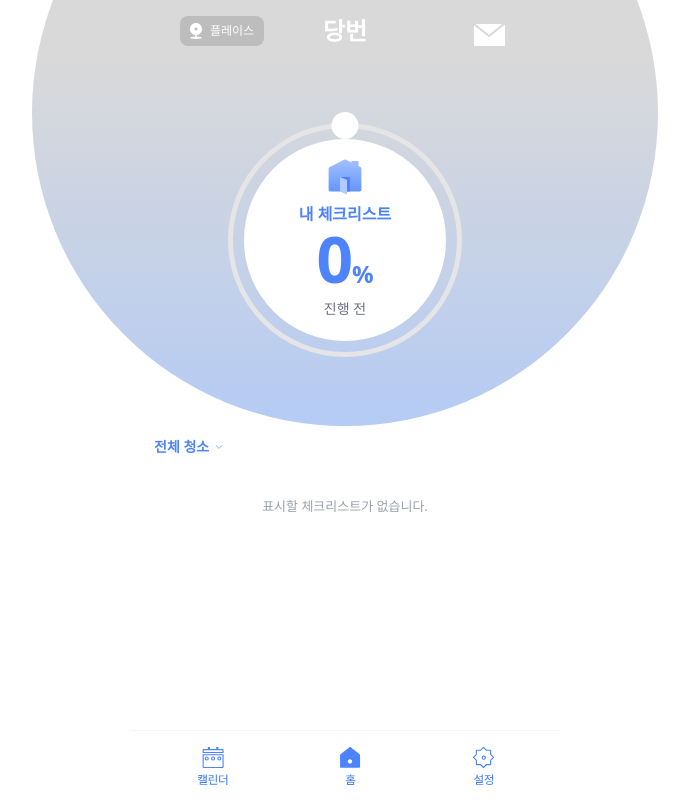
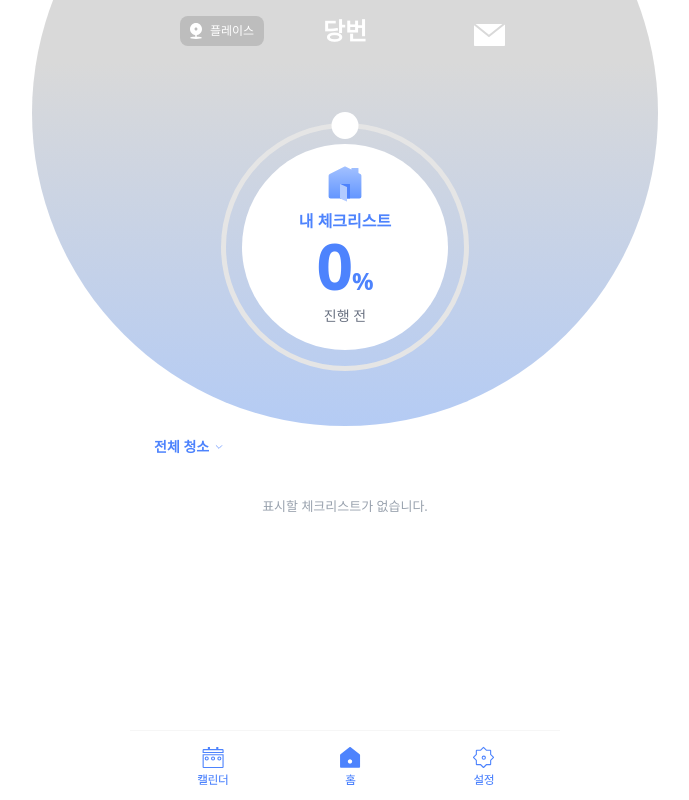
Before and after one commit to Dang-Bun/DANGBUN-frontend, a React (Vite) app: page /home/member in a window 1280 px wide. Shown: the whole page, without its empty margins (295-984 px from the left). Built offline with nearby package versions, Linux system fonts and the light colour scheme; sample sign-in values are in the browser's storage.

Commit message:
Design: 홈화면 슬라이드바 크기 변경/중앙콘텐츠 gap

```diff
--- a/src/components/home/CircularProgressBar.tsx
+++ b/src/components/home/CircularProgressBar.tsx
@@ -1,63 +1,6 @@
-import React from "react";
+import React from 'react';
 import dotActive from '../../assets/home/dotIndicatorBlue.svg';
 import dotDefault from '../../assets/home/dotIndicator.svg';
-
-// 카테고리 아이콘 (ManagerHome과 동일)
-import BUILDING_IMG from '../../assets/placeIcon/buildingImg.svg';
-import CINEMA_IMG from '../../assets/placeIcon/cinemaImg.svg';
-import DORMITORY_IMG from '../../assets/placeIcon/dormitoryImg.svg';
-import GYM_IMG from '../../assets/placeIcon/gymImg.svg';
-import OFFICE_IMG from '../../assets/placeIcon/officeImg.svg';
-import RESTAURANT_IMG from '../../assets/placeIcon/restaurantImg.svg';
-import SCHOOL_IMG from '../../assets/placeIcon/schoolImg.svg';
-import CAFE_IMG from '../../assets/placeIcon/cafeSmallImg.svg';
-import HOME_IMG from '../../assets/placeIcon/homeImg.svg';
-
-// 당번 아이콘 (ManagerHome과 동일)
-import CLEANER_PINK from '../../assets/cleanIcon/cleanerImg.svg';
-import BUCKET_PINK from '../../assets/cleanIcon/cupWashingImg.svg';
-import BRUSH_PINK from '../../assets/cleanIcon/moppingImg_3.svg';
-import DISH_BLUE from '../../assets/cleanIcon/polishImg.svg';
-import SPRAY_BLUE from '../../assets/cleanIcon/sprayerImg.svg';
-import FLOOR_BLUE from '../../assets/cleanIcon/sweepImg_2.svg';
-import TOILET_PINK from '../../assets/cleanIcon/toiletImg.svg';
-import TRASH_BLUE from '../../assets/cleanIcon/trashImg_2.svg';
-
-
-type Category =
-  | 'CAFE'
-  | 'RESTAURANT'
-  | 'THEATER'
-  | 'DORMITORY'
-  | 'BUILDING'
-  | 'OFFICE'
-  | 'SCHOOL'
-  | 'GYM'
-  | 'ETC';
-
-const CATEGORY_ICON_SRC: Record<string, string> = {
-  CAFE: CAFE_IMG,
-  RESTAURANT: RESTAURANT_IMG,
-  THEATER: CINEMA_IMG,
-  DORMITORY: DORMITORY_IMG,
-  BUILDING: BUILDING_IMG,
-  OFFICE: OFFICE_IMG,
-  SCHOOL: SCHOOL_IMG,
-  GYM: GYM_IMG,
-  ETC: HOME_IMG,
-};
-
-const DUTY_ICON_SRC: Record<string, string> = {
-  FLOOR_BLUE,
-  CLEANER_PINK,
-  BUCKET_PINK,
-  TOILET_PINK,
-  TRASH_BLUE,
-  DISH_BLUE,
-  BRUSH_PINK,
-  SPRAY_BLUE,
-};
-
 interface ProgressBarProps {
   percentage: number;
   iconSrc: string;
@@ -69,7 +12,7 @@ interface ProgressBarProps {
 }
 
 const CONFIG = {
-  size: 256,
+  size: 270,
   strokeWidth: 5,
   dotRadius: 13.5,
 };
@@ -85,36 +28,57 @@ const ProgressRing: React.FC<{
   rotationAngle: number;
   dotRadius: number;
   onCenterClick?: () => void;
-}> = ({ size, center, ringRadius, innerCircleRadius, strokeWidth, circumference, dashOffset, rotationAngle, dotRadius, onCenterClick }) => (
-  <svg width={size} height={size} className="absolute top-0 left-0">
+}> = ({
+  size,
+  center,
+  ringRadius,
+  innerCircleRadius,
+  strokeWidth,
+  circumference,
+  dashOffset,
+  rotationAngle,
+  dotRadius,
+  onCenterClick,
+}) => (
+  <svg width={size} height={size} className='absolute top-0 left-0'>
     <g transform={`rotate(-90 ${center} ${center})`}>
-      <circle cx={center} cy={center} r={ringRadius} fill="none" stroke="#E5E5E5" strokeWidth={strokeWidth} />
       <circle
         cx={center}
         cy={center}
         r={ringRadius}
-        fill="none"
-        stroke="white"
+        fill='none'
+        stroke='#E5E5E5'
         strokeWidth={strokeWidth}
-        strokeLinecap="round"
+      />
+      <circle
+        cx={center}
+        cy={center}
+        r={ringRadius}
+        fill='none'
+        stroke='white'
+        strokeWidth={strokeWidth}
+        strokeLinecap='round'
         strokeDasharray={circumference}
         strokeDashoffset={dashOffset}
-        style={{ transition: "stroke-dashoffset 0.5s ease-in-out" }}
+        style={{ transition: 'stroke-dashoffset 0.5s ease-in-out' }}
       />
       <circle
         cx={center}
         cy={center}
         r={innerCircleRadius}
-        fill="white"
+        fill='white'
         onClick={onCenterClick}
         style={{ cursor: onCenterClick ? 'pointer' : 'default' }}
       />
     </g>
     <g
-      style={{ transformOrigin: `${center}px ${center}px`, transition: "transform 0.5s ease-in-out" }}
+      style={{
+        transformOrigin: `${center}px ${center}px`,
+        transition: 'transform 0.5s ease-in-out',
+      }}
       transform={`rotate(${rotationAngle})`}
     >
-      <circle cx={center} cy={dotRadius} r={dotRadius} fill="white" />
+      <circle cx={center} cy={dotRadius} r={dotRadius} fill='white' />
     </g>
   </svg>
 );
@@ -127,18 +91,31 @@ const CenterContent: React.FC<{
   onCenterClick?: () => void;
 }> = ({ iconSrc, title, percentage, statusText, onCenterClick }) => (
   <div
-    className="absolute top-0 left-0 w-full h-full flex flex-col items-center justify-center select-none"
+    className='absolute top-0 left-0 w-full h-full flex flex-col items-center justify-center select-none'
     onClick={onCenterClick}
     role={onCenterClick ? 'button' : undefined}
     style={{ cursor: onCenterClick ? 'pointer' : 'default' }}
   >
-    <img src={iconSrc} alt="상태 아이콘" className="w-9 h-9 mb-2" draggable={false} />
-    <span className="text-[16px] font-semibold text-[#4D83FD] leading-none py-[3px]">{title}</span>
-    <div className="flex items-baseline py-[1.5px]">
-      <span className="text-[64px] font-semibold tracking-[-5px] text-[#4D83FD] pr-[4px] leading-none">{percentage}</span>
-      <span className="text-[24px] font-semibold text-[#4D83FD] leading-none">%</span>
+    <img
+      src={iconSrc}
+      alt='상태 아이콘'
+      className='w-9 h-9 mb-2'
+      draggable={false}
+    />
+    <span className='text-[16px] font-semibold text-[#4D83FD] leading-none py-[3px]'>
+      {title}
+    </span>
+    <div className='flex items-baseline py-[1.5px]'>
+      <span className='text-[64px] font-semibold tracking-[-5px] text-[#4D83FD] pr-[4px] leading-none'>
+        {percentage}
+      </span>
+      <span className='text-[24px] font-semibold text-[#4D83FD] leading-none'>
+        %
+      </span>
     </div>
-    <span className="mt-1 py-[2px] text-[14px] font-normal text-gray-500">{statusText}</span>
+    <span className='mt-1 py-[2px] text-[14px] font-normal text-gray-500'>
+      {statusText}
+    </span>
   </div>
 );
 
@@ -150,22 +127,22 @@ const Indicator: React.FC<{
   if (count <= 1) return null;
 
   return (
-    <div className="absolute left-0 right-0 -bottom-6 flex items-center justify-center gap-2">
+    <div className='absolute left-0 right-0 -bottom-6 flex items-center justify-center gap-2'>
       {Array.from({ length: count }).map((_, idx) => {
         const isActive = idx === index;
         return (
           <button
             key={idx}
-            type="button"
+            type='button'
             onClick={() => onSelect?.(idx)}
             aria-label={`indicator-${idx}`}
             aria-pressed={isActive}
-            className="w-4 h-4 p-0 flex items-center justify-center"
+            className='w-4 h-4 p-0 flex items-center justify-center'
           >
             <img
               src={isActive ? dotActive : dotDefault}
               alt={isActive ? '현재 페이지' : '다른 페이지'}
-              className="w-2.5 h-2.5"
+              className={`${isActive ? 'w-5 h-5' : 'w-2.5 h-2.5'}`}
               draggable={false}
             />
           </button>
@@ -187,20 +164,20 @@ const ProgressBar: React.FC<ProgressBarProps> = ({
   const clampedPercentage = Math.max(0, Math.min(100, percentage));
   const center = CONFIG.size / 2;
   const ringRadius = center - CONFIG.dotRadius;
-  const innerCircleRadius = ringRadius - CONFIG.dotRadius;
+  const innerCircleRadius = ringRadius - CONFIG.dotRadius - 5; // 10px 간격 추가
   const circumference = 2 * Math.PI * ringRadius;
   const dashOffset = circumference - (clampedPercentage / 100) * circumference;
   const rotationAngle = (clampedPercentage / 100) * 360;
 
   const getStatusText = () => {
-    if (clampedPercentage === 0) return "진행 전";
-    if (clampedPercentage === 100) return "완료";
-    return "진행중";
+    if (clampedPercentage === 0) return '진행 전';
+    if (clampedPercentage === 100) return '완료';
+    return '진행중';
   };
 
   return (
     <div
-      className="relative flex-shrink-0"
+      className='relative flex-shrink-0'
       style={{ width: CONFIG.size, height: CONFIG.size }}
     >
       <ProgressRing
@@ -224,11 +201,7 @@ const ProgressBar: React.FC<ProgressBarProps> = ({
         onCenterClick={onCenterClick}
       />
 
-      <Indicator
-        count={dotCount}
-        index={dotIndex}
-        onSelect={onDotSelect}
-      />
+      <Indicator count={dotCount} index={dotIndex} onSelect={onDotSelect} />
     </div>
   );
 };
--- a/src/pages/Home/ManagerHome.tsx
+++ b/src/pages/Home/ManagerHome.tsx
@@ -40,7 +40,6 @@ import { useChecklistApi } from '../../hooks/useChecklistApi';
 import useNotificationApi from '../../hooks/useNotificationApi';
 import { usePlaceApi } from '../../hooks/usePlaceApi';
 import { useDutyApi } from '../../hooks/useDutyApi';
-import { div } from 'framer-motion/client';
 
 /* ============================
  * 상수/타입
@@ -690,14 +689,14 @@ const ManagerHome: React.FC = () => {
                   <img
                     src={notificationImage}
                     alt='알림'
-                    className='w-[36px] cursor-pointer'
+                    className='cursor-pointer pb-1.5'
                     onClick={goToNotification}
                   />
                 </div>
               </div>
 
               {/* 가운데 동그라미 (%) */}
-              <div className='mt-[45px] mb-[18px]'>
+              <div className='mt-11 mb-4.5'>
                 <ProgressBar
                   percentage={page.percent}
                   iconSrc={page.icon}
```
